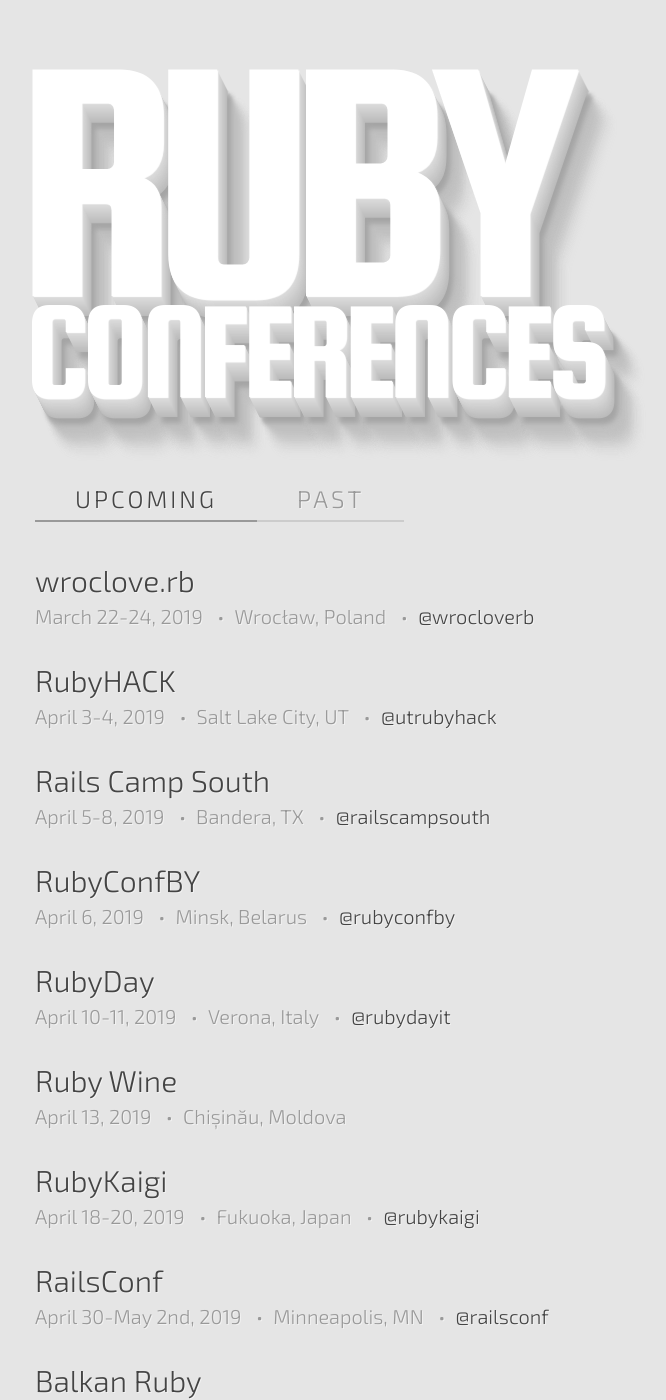
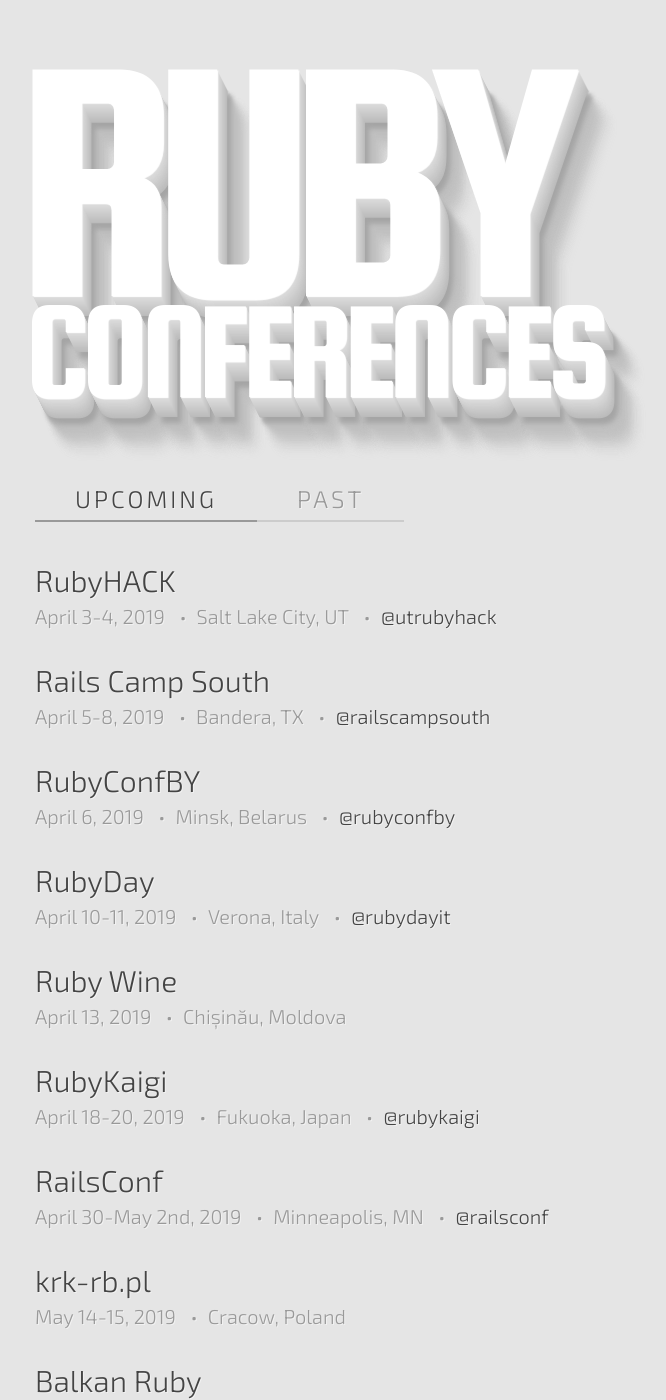
Before and after one commit to ruby-conferences/ruby-conferences.github.io, a Jekyll site: the page built from index.html, in a window 1280 px wide and 1400 px high. Shown: the whole window, without its empty margins (205-871 px from the left). Built offline with Jekyll 4.4.1, drawn with Linux system fonts in a browser that asks for light colours.

Commit message:
Add krk-rb in the upcoming, move wroclove to past

```diff
--- a/_data/upcoming.yml
+++ b/_data/upcoming.yml
@@ -1,11 +1,3 @@
-- name: wroclove.rb
-  location: Wrocław, Poland
-  dates: "March 22-24, 2019"
-  url: https://wrocloverb.com/
-  twitter: wrocloverb
-  cfp_phrase: "CFP closes"
-  cfp_date: "January 31, 2019"
-
 - name: RubyHACK
   location: Salt Lake City, UT
   dates: "April 3-4, 2019"
@@ -54,6 +46,11 @@
   dates: "April 30-May 2nd, 2019"
   url: https://railsconf.com/
   twitter: railsconf
+
+- name: krk-rb.pl
+  location: Cracow, Poland
+  dates: "May 14-15, 2019"
+  url: https://krk-rb.pl/
 
 - name: Balkan Ruby
   location: Sofia, Bulgaria
```
Also changed, not shown: _data/past.yml (+8 -0 lines).
